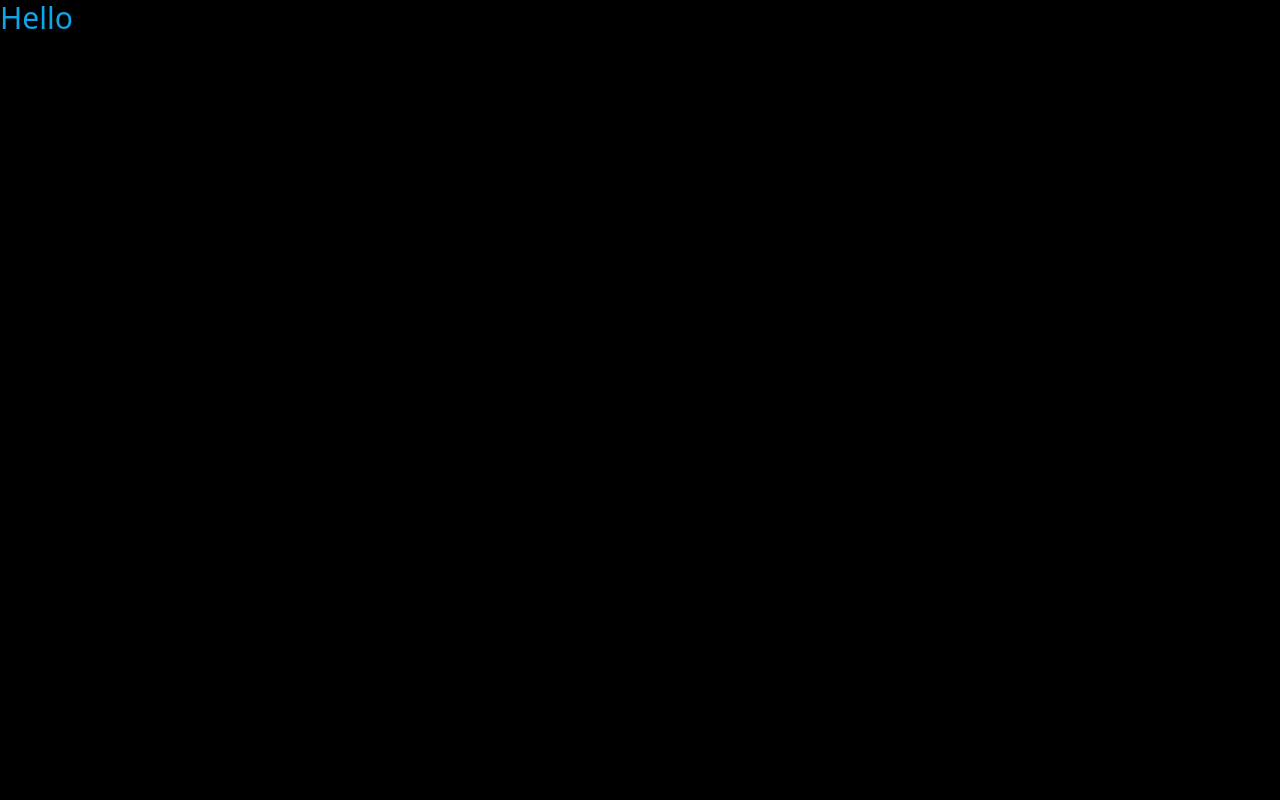
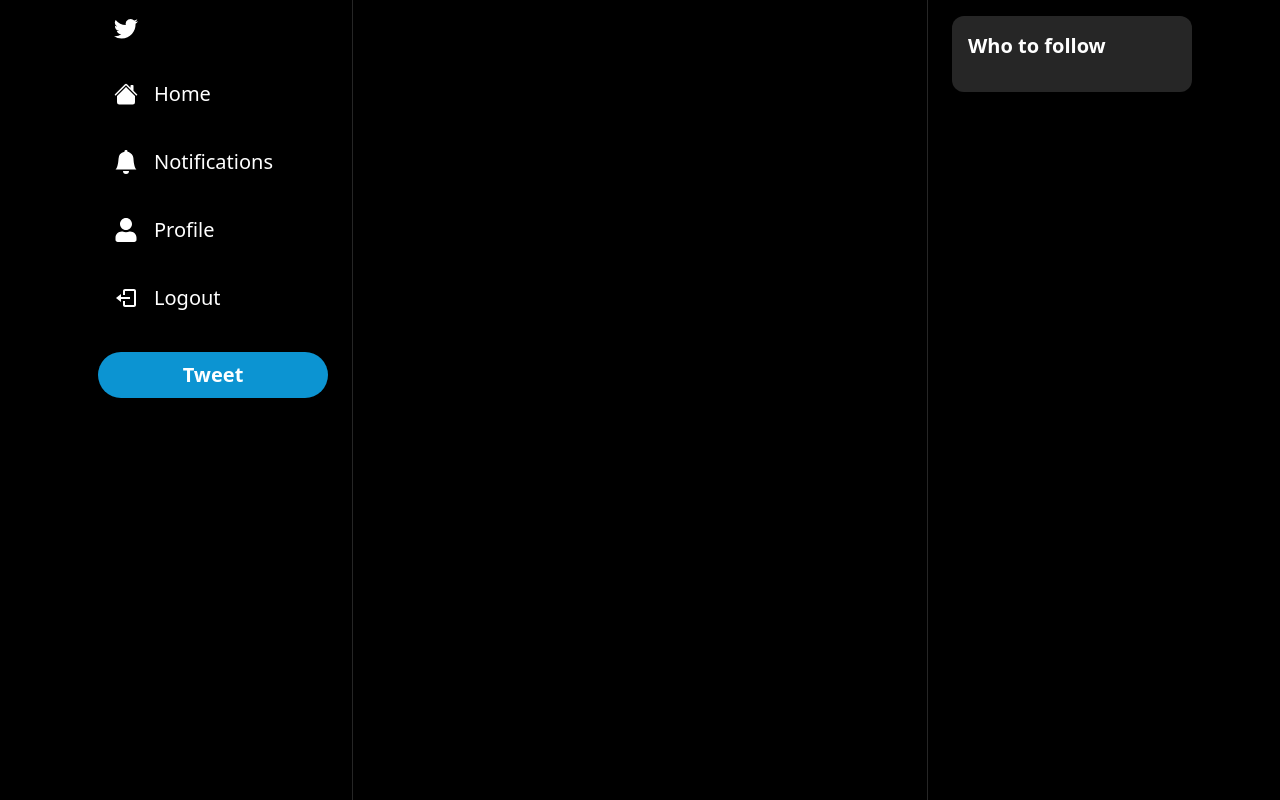
Before and after one commit to IanD1013/chirper, a Next.js app: page / in a window 1280 px wide. Built offline with nearby package versions, Linux system fonts and the light colour scheme.

Commit message:
Create Layout and Header

```diff
--- /dev/null
+++ b/components/Header.tsx
@@ -0,0 +1,14 @@
+import { useRouter } from 'next/router';
+import React, { useCallback } from 'react';
+
+const Header = () => {
+  const router = useRouter();
+
+  const handleBack = useCallback(() => {
+    router.back();
+  }, [router]);
+
+  return <div>Header</div>;
+};
+
+export default Header;
--- /dev/null
+++ b/components/Layout.tsx
@@ -0,0 +1,22 @@
+import FollowBar from './layout/FollowBar';
+import Sidebar from './layout/Sidebar';
+
+interface LayoutProps {
+  children: React.ReactNode;
+}
+
+const Layout: React.FC<LayoutProps> = ({ children }) => {
+  return (
+    <div className="h-screen bg-black">
+      <div className="container h-full mx-auto xl:px-30 max-w-6xl">
+        <div className="grid grid-cols-4 h-full">
+          <Sidebar />
+          <div className="col-span-3 lg:col-span-2 border-x-[1px] border-neutral-800">{children}</div>
+          <FollowBar />
+        </div>
+      </div>
+    </div>
+  );
+};
+
+export default Layout;
--- /dev/null
+++ b/components/layout/FollowBar.tsx
@@ -0,0 +1,14 @@
+import React from 'react';
+
+const FollowBar = () => {
+  return (
+    <div className="px-6 py-4 hidden lg:block">
+      <div className="bg-neutral-800 rounded-xl p-4">
+        <h2 className="text-white text-xl font-semibold">Who to follow</h2>
+        <div className="flex flex-col gap-6 mt-4">{/* TODO USER LIST */}</div>
+      </div>
+    </div>
+  );
+};
+
+export default FollowBar;
--- /dev/null
+++ b/components/layout/SideBarTweetButton.tsx
@@ -0,0 +1,20 @@
+import { useRouter } from 'next/router';
+import { FaFeather } from 'react-icons/fa';
+
+const SideBarTweetButton = () => {
+  const router = useRouter();
+
+  return (
+    <div onClick={() => router.push('/')}>
+      <div className="mt-6 lg:hidden rounded-full h-14 w-14 p-4 flex items-center justify-center bg-sky-500 hover:bg-opacity-80 transition cursor-pointer">
+        <FaFeather size={24} color="white" />
+      </div>
+
+      <div className="mt-6 hidden lg:block px-4 py-2 rounded-full bg-sky-500 hover: bg-opacity-90 cursor-pointer transition">
+        <p className="hidden lg:block text-center font-semibold text-white text-[20px]">Tweet</p>
+      </div>
+    </div>
+  );
+};
+
+export default SideBarTweetButton;
--- /dev/null
+++ b/components/layout/Sidebar.tsx
@@ -0,0 +1,46 @@
+import { BiLogOut } from 'react-icons/bi';
+import { BsBellFill, BsHouseFill } from 'react-icons/bs';
+import { FaUser } from 'react-icons/fa';
+import SidebarItem from './SidebarItem';
+import SidebarLogo from './SidebarLogo';
+import SideBarTweetButton from './SideBarTweetButton';
+
+const Sidebar = () => {
+  const items = [
+    {
+      label: 'Home',
+      href: '/',
+      icon: BsHouseFill,
+    },
+    {
+      label: 'Notifications',
+      href: '/notifications',
+      icon: BsBellFill,
+    },
+    {
+      label: 'Profile',
+      href: '/users/123',
+      icon: FaUser,
+    },
+  ];
+
+  return (
+    <div className="col-span-1 h-full pr-4 md:pr-6">
+      <div className="flex flex-col items-end">
+        <div className="space-y-2 lg:w-[230px]">
+          <SidebarLogo />
+
+          {items.map((item) => (
+            <SidebarItem key={item.href} href={item.href} label={item.label} icon={item.icon} />
+          ))}
+
+          <SidebarItem onClick={() => {}} label="Logout" icon={BiLogOut} />
+
+          <SideBarTweetButton />
+        </div>
+      </div>
+    </div>
+  );
+};
+
+export default Sidebar;
--- /dev/null
+++ b/components/layout/SidebarItem.tsx
@@ -0,0 +1,26 @@
+import React from 'react';
+import { IconType } from 'react-icons';
+
+interface SidebarItemProps {
+  href?: string;
+  label: string;
+  icon: IconType;
+  onClick?: () => void;
+}
+
+const SidebarItem = ({ label, href, icon: Icon, onClick }: SidebarItemProps) => {
+  return (
+    <div className="flex flex-row items-center">
+      <div className="relative rounded-full h-14 w-14 flex items-center justify-center p-4 hover:bg-slate-300 hover:bg-opacity-10 cursor-pointer lg:hidden">
+        <Icon size={28} color="white" />
+      </div>
+
+      <div className="relative hidden lg:flex gap-4 p-4 rounded-full hover:bg-slate-300 hover:bg-opacity-10 cursor-pointer items-center">
+        <Icon size={24} color="white" />
+        <p className="hidden lg:block text-white text-xl">{label}</p>
+      </div>
+    </div>
+  );
+};
+
+export default SidebarItem;
--- /dev/null
+++ b/components/layout/SidebarLogo.tsx
@@ -0,0 +1,17 @@
+import { useRouter } from 'next/router';
+import React from 'react';
+import { BsTwitter } from 'react-icons/bs';
+
+const SidebarLogo = () => {
+  const router = useRouter();
+  return (
+    <div
+      onClick={() => router.push('/')}
+      className="rounded-full h-14 w-14 p-4 flex items-center justify-center hover:bg-blue-300 hover:bg-opacity-10 cursor-pointer transition"
+    >
+      <BsTwitter size={28} color="white" />
+    </div>
+  );
+};
+
+export default SidebarLogo;
--- a/pages/_app.tsx
+++ b/pages/_app.tsx
@@ -1,6 +1,11 @@
-import "@/styles/globals.css";
-import type { AppProps } from "next/app";
+import Layout from '../components/Layout';
+import '@/styles/globals.css';
+import type { AppProps } from 'next/app';
 
 export default function App({ Component, pageProps }: AppProps) {
-  return <Component {...pageProps} />;
+  return (
+    <Layout>
+      <Component {...pageProps} />;
+    </Layout>
+  );
 }
--- a/pages/index.tsx
+++ b/pages/index.tsx
@@ -1,3 +1,5 @@
+import Header from '@/components/Header';
+
 export default function Home() {
-  return <div className="text-3xl text-sky-500">Hello</div>;
+  return <>{/* <Header label="Home" /> */}</>;
 }
```
Also changed, not shown: package.json (+5 -4 lines), 1 other file (tests, documents, lock files or other folders).
